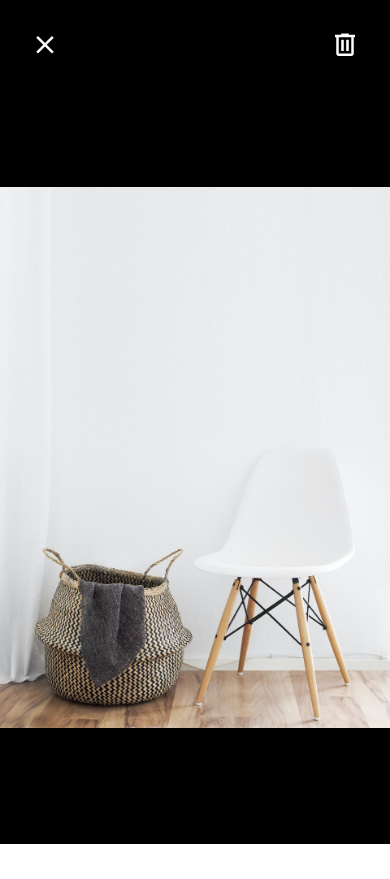
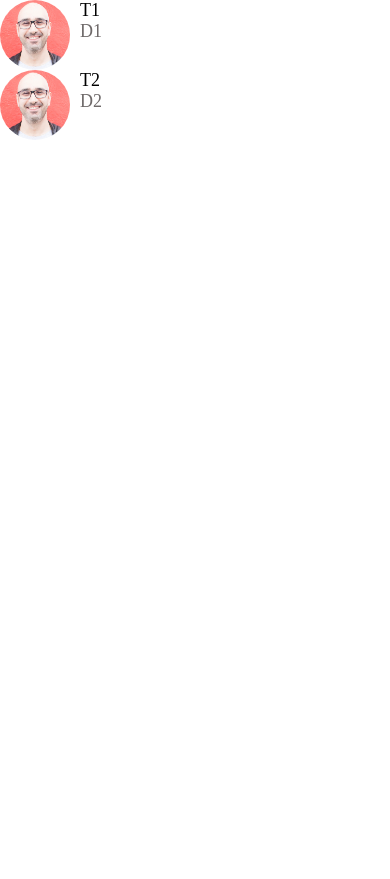
Before and after one commit to DevSanket/DoneWithIT, a React Native app: screen / in a window 390 px wide. After the commit the page ends 844 px from the top, so only its background shows below. Built offline with nearby package versions, Linux system fonts and the light colour scheme.

Commit message:
working done on flatlist and work started on separator

```diff
--- a/App.js
+++ b/App.js
@@ -2,10 +2,11 @@ import { StatusBar } from 'expo-status-bar';
 import { StyleSheet, Text, View,SafeAreaView } from 'react-native';
 import Card from './app/Components/Card';
 import ListingDetailsScreen from './app/Screens/ListingDetailsScreen';
+import MessagesScreen from './app/Screens/MessagesScreen';
 import ViewImageScreen from './app/Screens/ViewImageScreen';
 
 export default function App() {
   return (
-   <ViewImageScreen />
+   <MessagesScreen />
   );
 }
--- /dev/null
+++ b/app/Components/Screen.js
@@ -0,0 +1,17 @@
+import { StyleSheet, Text, View,SafeAreaView } from 'react-native'
+import React from 'react'
+import  Constants  from "expo-constants";
+
+export default function Screen({children}) {
+  return (
+    <SafeAreaView style={styles.screen}>
+       {children}
+    </SafeAreaView>
+  )
+}
+
+const styles = StyleSheet.create({
+    screen : {
+       paddingTop:Constants.statusBarHeight
+    }
+})
--- /dev/null
+++ b/app/Screens/MessagesScreen.js
@@ -0,0 +1,37 @@
+import { StyleSheet, FlatList, SafeAreaView,StatusBar,Platform } from "react-native";
+import React from "react";
+import ListItem from "../Components/ListItem";
+import Screen from "../Components/Screen";
+
+const messages = [
+  {
+    id: 1,
+    title: "T1",
+    description: "D1",
+    image: require("../assets/mosh.jpg"),
+  },
+  {
+    id: 2,
+    title: "T2",
+    description: "D2",
+    image: require("../assets/mosh.jpg"),
+  },
+];
+
+export default function MessagesScreen() {
+  return (
+    <Screen>
+      <FlatList
+        data={messages}
+        keyExtractor={(message) => message.id.toString()}
+        renderItem={({ item }) => (
+          <ListItem
+            title={item.title}
+            subtitle={item.description}
+            image={item.image}
+          />
+        )}
+      />
+    </Screen>
+  );
+}
--- a/package.json
+++ b/package.json
@@ -12,6 +12,7 @@
   "dependencies": {
     "@react-native-community/hooks": "^2.8.1",
     "expo": "~44.0.0",
+    "expo-constants": "^13.0.2",
     "expo-status-bar": "~1.2.0",
     "react": "17.0.1",
     "react-dom": "17.0.1",
```
Also changed, not shown: 1 other file (tests, documents, lock files or other folders).
